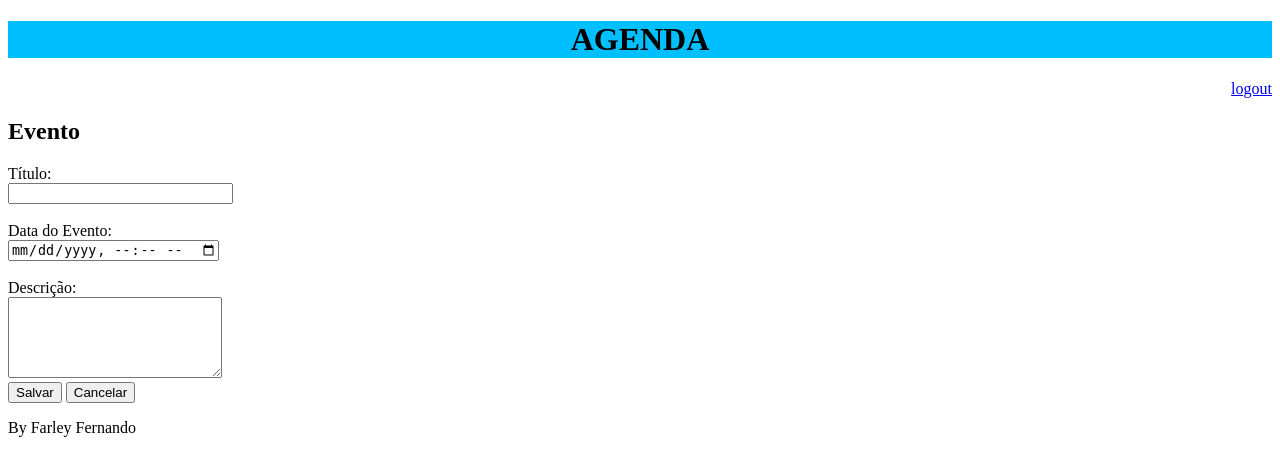
After one commit to farleyfernando/agenda, a Django app: page /agenda/evento/ in a window 1280 px wide. The commit adds this page. Shown: the top 476 px of the page. Run offline with Django 3.2, Linux system fonts and the light colour scheme; a user stored in the database is signed in.

Commit message:
Incluido templates para inserção de eventos da agenda. Incluindo o git ignore para ignorar os arquivos compilados

```diff
--- a/agenda/urls.py
+++ b/agenda/urls.py
@@ -18,8 +18,16 @@ from django.urls import path
 from core import views
 from django.views.generic import RedirectView
 
+
 urlpatterns = [
     path('admin/', admin.site.urls),
     path('agenda/', views.lista_eventos),
-    path('', RedirectView.as_view(url='/agenda/'))
+    path('agenda/evento/', views.evento),
+    path('agenda/evento/submit', views.submit_evento),
+    path('', RedirectView.as_view(url='/agenda/')),
+    path('login/', views.login_user),
+    path('login/submit', views.submit_login),
+    path('logout/', views.logout_user)
+
+
 ]
--- a/core/views.py
+++ b/core/views.py
@@ -34,3 +34,18 @@ def lista_eventos(request):
     dados = {'eventos':evento}
 
     return render(request, 'agenda.html', dados)
+
+@login_required(login_url='/login/')
+def evento(request):
+    return render(request, 'evento.html')
+
+@login_required(login_url='/login/')
+def submit_evento(request):
+    if request.POST:
+        titulo = request.POST.get('titulo')
+        data_evento = request.POST.get('data_evento')
+        descricao = request.POST.get('descricao')
+        usuario = request.user
+        Evento.objects.create(titulo=titulo, data_evento=data_evento, descricao=descricao, usuario=usuario)
+
+    return redirect('/')
--- a/templates/agenda.html
+++ b/templates/agenda.html
@@ -4,6 +4,11 @@
     {% block content %}
         <h2>Agendamentos</h2>
 
+        <!-- criar botão e a href para lincar a pagina no botão-->
+        <a href="evento/">
+            <button type="button">Cadastrar evento</button>
+        </a>
+        <!-- fim -->
     <ul style="font-size: 18px">
         {% for evento in eventos %}
             <li>{{ evento.titulo }} - {{evento.get_data_evento}}</li>
--- /dev/null
+++ b/templates/evento.html
@@ -0,0 +1,30 @@
+{% extends "model-page.html" %}
+
+{% block content %}
+
+<h2>Evento</h2>
+
+<!--inserir caixas de texto-->
+<form action="submit" method="POST"> {% csrf_token %}
+    <label>Título:</label>
+    <br>
+    <input type="text" name="titulo" size="25">
+    <br><br>
+    <label>Data do Evento:</label>
+    <br>
+    <input type="datetime-local" name="data_evento">
+    <br><br>
+
+    <!--inserir caixas de texto do tipo com varias linhas-->
+    <label>Descrição:</label>
+    <br>
+    <textarea name="descricao" rows="5" cols="24"></textarea>
+    <br>
+    <!-- criação dos botoes salvar, botão do tipo salvar="submit"e cancelar -->
+    <button type="submit">Salvar</button>
+    <a href="/">
+        <button type="button">Cancelar</button>
+    </a>
+</form>
+
+{% endblock %}
```
Also changed, not shown: db.sqlite3, 1 other file.
